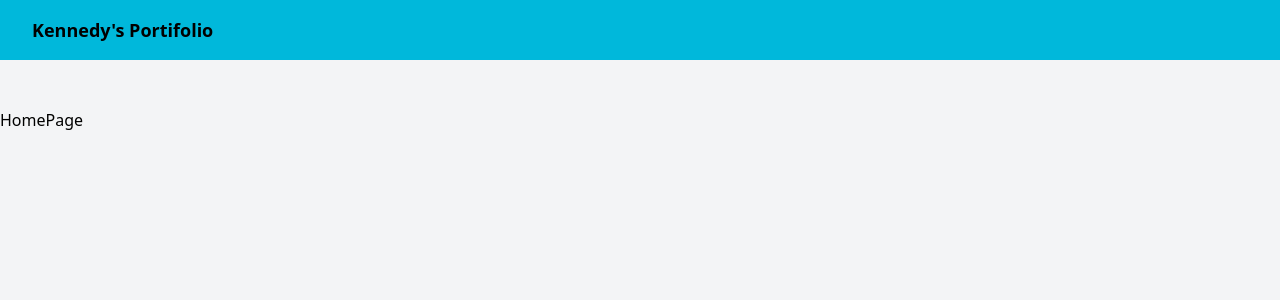
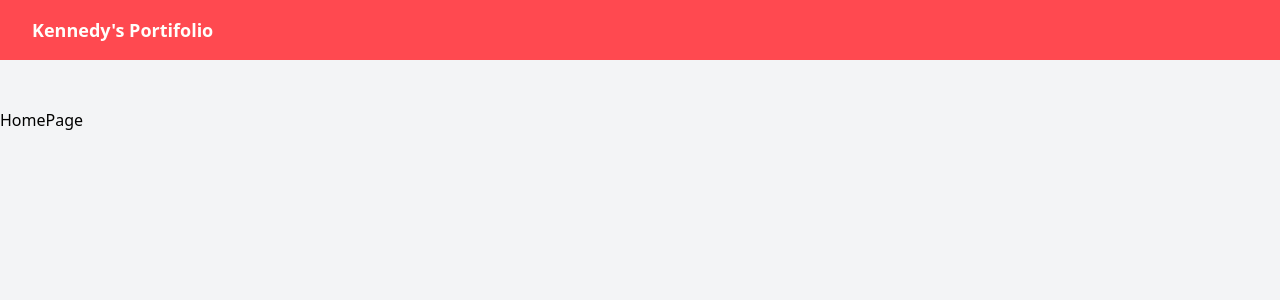
Before and after one commit to Kennedy-Miyake/mini-portifolio, a Vue app in the folder mini-portifolio/: page / in a window 1280 px wide. Shown: the top 300 px of the page. Built offline with nearby package versions, Linux system fonts and the light colour scheme.

Commit message:
css: changing the navbar colors to a new color palette

```diff
--- a/mini-portifolio/src/components/NavbarComponent.vue
+++ b/mini-portifolio/src/components/NavbarComponent.vue
@@ -1,5 +1,5 @@
 <template>
-    <nav class="bg-cyan-500 text-black py-4 px-8 flex justify-between-items-center">
-        <h1 class="font-bold text-lg">Kennedy's Portifolio</h1>
+    <nav class="bg-[#ff4950] text-black py-4 px-8 flex justify-between-items-center">
+        <h1 class="font-bold text-lg text-[#fffffc]">Kennedy's Portifolio</h1>
     </nav>
 </template>
```
